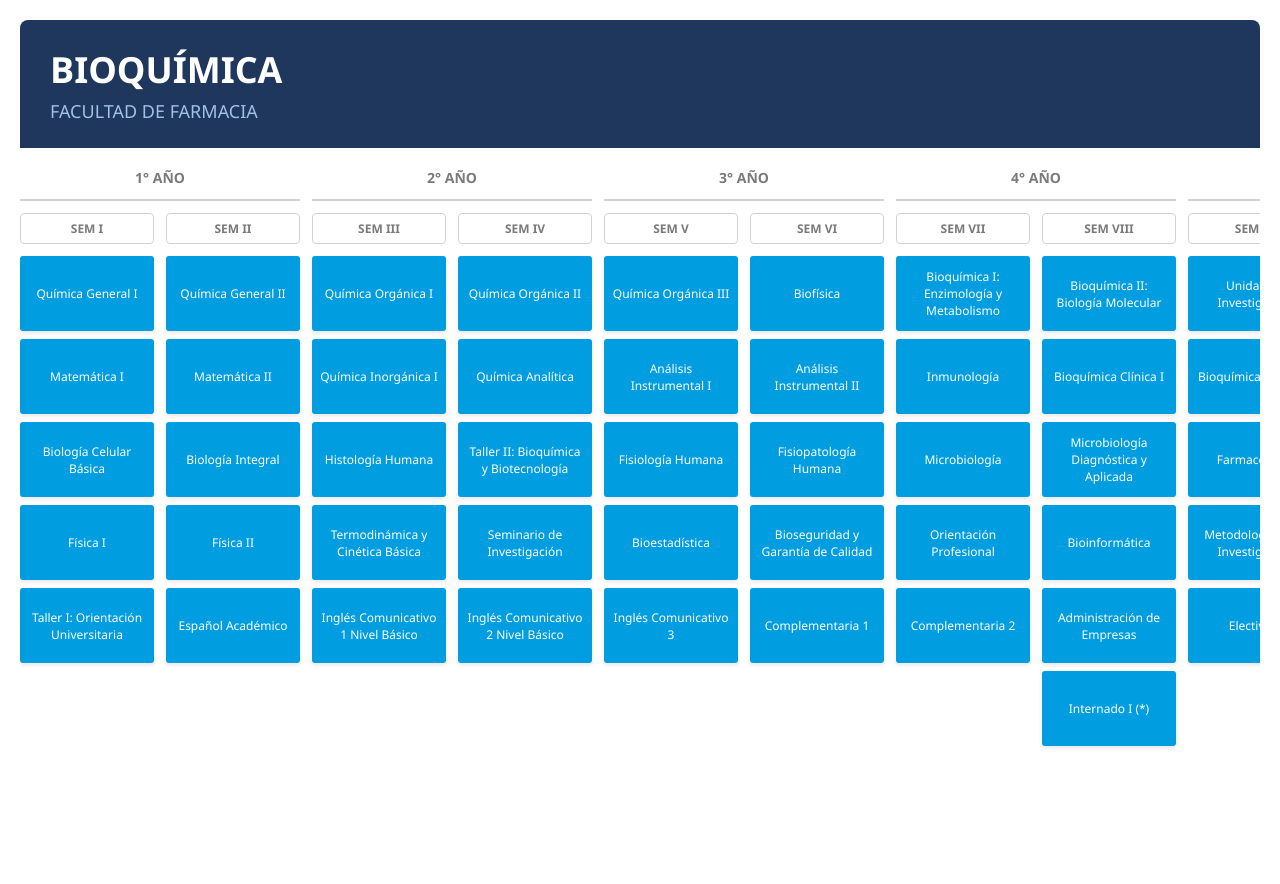
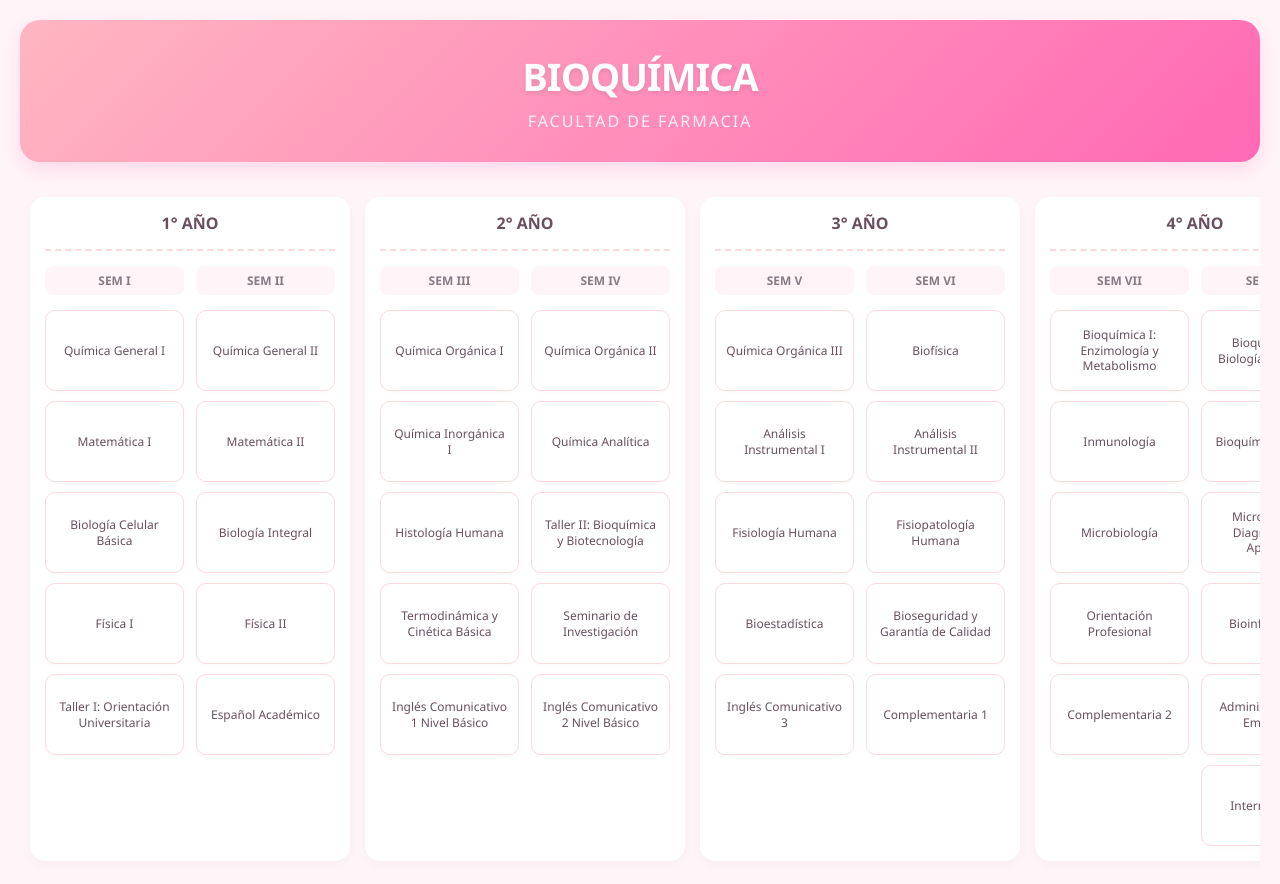
Before and after one commit to crizcar/malla-interactiva, a plain HTML site: page index.html in a window 1280 px wide. Before the commit the page ends 800 px from the top, so only its background shows below. Drawn offline with Linux system fonts and the light colour scheme.

Commit message:
Update style.css

```diff
--- a/style.css
+++ b/style.css
@@ -1,34 +1,185 @@
 :root {
-    --udec-dark: #1F375D;
-    --udec-light: #009DE0;
-    --text-gray: #7A7A7A;
-    --border-color: #D1D1D1;
+    /* Paleta Pink Aesthetic & Moderna */
+    --bg-color: #FFF5F8; /* Fondo rosado muy pálido */
+    --header-gradient: linear-gradient(135deg, #FFB6C1 0%, #FF69B4 100%); /* Degradado cabecera */
+    --header-text: #FFFFFF;
+
+    /* Colores base de los ramos (Inactivos/Normales) */
+    --card-bg: #FFFFFF;
+    --card-border: #FADADD; /* Rosa pálido suave */
+    --text-main: #6A4F5F; /* Gris malva oscuro para legibilidad */
+
+    /* Colores de Interactividad (Al hacer clic) */
+    --active-pink: #FF1493; /* DeepPink para el ramo seleccionado */
+    --active-text: #FFFFFF;
+
+    --pre-bg: #FFEBEE; /* Rojo/Rosa muy suave para requisitos */
+    --pre-border: #EF9A9A; /* Borde requisito */
+    --pre-text: #B71C1C;
+
+    --abre-bg: #E8F5E9; /* Menta/Verde muy suave para lo que abre */
+    --abre-border: #A5D6A7; /* Borde abre */
+    --abre-text: #1B5E20;
+
+    --text-gray: #8A7A85; /* Gris rosado para títulos secundarios */
 }
 
-body { font-family: 'Segoe UI', sans-serif; margin: 0; padding: 20px; background-color: #FFFFFF; }
+/* General y Scrollbar Estilizada */
+body {
+    font-family: 'Poppins', 'Segoe UI', sans-serif; /* Font más moderna si está disponible */
+    margin: 0;
+    padding: 20px;
+    background-color: var(--bg-color);
+    color: var(--text-main);
+    overflow-x: hidden;
+}
 
-.header { background-color: var(--udec-dark); color: white; padding: 25px 30px; border-radius: 8px 8px 0 0; margin-bottom: 20px; }
-.header h1 { margin: 0; font-size: 36px; font-weight: 800; }
-.header p { margin: 5px 0 0 0; font-size: 18px; font-weight: 300; color: #A0C1E9; }
+::-webkit-scrollbar { height: 10px; }
+::-webkit-scrollbar-track { background: var(--bg-color); }
+::-webkit-scrollbar-thumb { background: var(--light-pink); border-radius: 10px; }
+::-webkit-scrollbar-thumb:hover { background: #FF99CC; }
 
-.malla { display: flex; gap: 12px; overflow-x: auto; padding-bottom: 20px; }
-.año { flex: 0 0 280px; display: flex; flex-direction: column; }
-.año-titulo { text-align: center; color: var(--text-gray); font-size: 14px; font-weight: 600; padding-bottom: 12px; margin-bottom: 12px; border-bottom: 2px solid var(--border-color); }
+/* Cabecera Aesthetic */
+.header {
+    background: var(--header-gradient);
+    color: var(--header-text);
+    padding: 30px 40px;
+    border-radius: 20px; /* Bordes muy redondeados */
+    margin-bottom: 25px;
+    box-shadow: 0 8px 20px rgba(255, 105, 180, 0.2); /* Sombra rosada difusa */
+    text-align: center;
+}
+.header h1 {
+    margin: 0;
+    font-size: 38px;
+    font-weight: 800;
+    letter-spacing: -1px;
+    text-shadow: 0 2px 4px rgba(0,0,0,0.1);
+}
+.header p {
+    margin: 8px 0 0 0;
+    font-size: 16px;
+    font-weight: 400;
+    color: #FFF0F5;
+    text-transform: uppercase;
+    letter-spacing: 2px;
+}
 
+/* Contenedor de la Malla */
+.malla {
+    display: flex;
+    gap: 15px;
+    overflow-x: auto;
+    padding: 10px 10px 30px 10px;
+}
+
+/* Columnas de Año */
+.año {
+    flex: 0 0 290px;
+    display: flex;
+    flex-direction: column;
+    background: #FFFFFF;
+    padding: 15px;
+    border-radius: 15px;
+    box-shadow: 0 4px 12px rgba(0,0,0,0.03);
+}
+.año-titulo {
+    text-align: center;
+    color: var(--main-pink);
+    font-size: 16px;
+    font-weight: 700;
+    padding-bottom: 15px;
+    margin-bottom: 15px;
+    border-bottom: 2px dashed var(--card-border); /* Línea discontinua aesthetic */
+}
+
+/* Semestres */
 .semestres-container { display: flex; gap: 12px; height: 100%; }
-.semestre { flex: 1; display: flex; flex-direction: column; gap: 8px; }
-.sem-titulo { text-align: center; color: var(--text-gray); font-size: 12px; font-weight: 600; padding: 6px; border: 1px solid var(--border-color); border-radius: 4px; margin-bottom: 4px; }
+.semestre { flex: 1; display: flex; flex-direction: column; gap: 10px; }
+.sem-titulo {
+    text-align: center;
+    color: var(--text-gray);
+    font-size: 12px;
+    font-weight: 600;
+    padding: 6px;
+    background-color: var(--bg-color);
+    border-radius: 8px;
+    margin-bottom: 5px;
+}
 
-.ramo { background-color: var(--udec-light); color: white; font-size: 12px; font-weight: 500; text-align: center; padding: 10px 8px; border-radius: 3px; display: flex; align-items: center; justify-content: center; min-height: 55px; cursor: pointer; transition: all 0.2s ease; box-shadow: 0 2px 4px rgba(0,0,0,0.1); user-select: none;}
-.ramo:hover { transform: translateY(-2px); box-shadow: 0 4px 8px rgba(0,0,0,0.15); }
+/* Tarjetas de Ramo (Aesthetic Style) */
+.ramo {
+    background-color: var(--card-bg);
+    color: var(--text-main);
+    font-size: 12px;
+    font-weight: 500;
+    text-align: center;
+    padding: 12px 10px;
+    border-radius: 10px; /* Bordes suaves */
+    border: 1px solid var(--card-border);
+    display: flex;
+    align-items: center;
+    justify-content: center;
+    min-height: 55px;
+    cursor: pointer;
+    transition: all 0.3s ease; /* Transición suave */
+    box-shadow: 0 2px 5px rgba(0,0,0,0.02);
+    user-select: none;
+    line-height: 1.3;
+}
 
-.año-6 { flex: 0 0 280px; }
+/* Hover Effect: Moderno y suave */
+.ramo:hover {
+    transform: translateY(-3px) scale(1.02);
+    background-color: #FFF0F5; /* LavenderBlush al pasar el mouse */
+    border-color: #FFB6C1;
+    box-shadow: 0 5px 15px rgba(255, 105, 180, 0.15);
+}
+
+/* Ajustes para Año 6 */
+.año-6 { flex: 0 0 290px; }
 .semestres-header-doble { display: flex; gap: 12px; margin-bottom: 4px; }
 .semestres-header-doble .sem-titulo { flex: 1; margin-bottom: 0; }
-.semestre-doble { display: flex; flex-direction: column; gap: 8px; }
+.semestre-doble { display: flex; flex-direction: column; gap: 10px; }
 
-/* CLASES DE INTERACTIVIDAD */
-.ramo.inactivo { opacity: 0.3; filter: grayscale(80%); pointer-events: none; }
-.ramo.activo { background-color: #E28F22; transform: scale(1.05); box-shadow: 0 4px 10px rgba(0,0,0,0.3); z-index: 10; font-weight: 700; }
-.ramo.prerrequisito { background-color: #D32F2F; border-left: 5px solid #9A0007; opacity: 1; filter: grayscale(0%); pointer-events: none;}
-.ramo.abre { background-color: #388E3C; border-left: 5px solid #005005; opacity: 1; filter: grayscale(0%); pointer-events: none;}
+/* =========================================
+   CLASES DE INTERACTIVIDAD (Pink Edition)
+   ========================================= */
+
+/* Ramos no relacionados: Se apagan suavemente */
+.ramo.inactivo {
+    opacity: 0.2;
+    filter: grayscale(100%) blur(0.5px); /* Efecto blur suave */
+    pointer-events: none;
+}
+
+/* Ramo Seleccionado: Pink vibrante */
+.ramo.activo {
+    background: var(--active-pink);
+    color: var(--active-text);
+    border-color: var(--active-pink);
+    transform: scale(1.05);
+    box-shadow: 0 8px 25px rgba(255, 20, 147, 0.4);
+    z-index: 10;
+    font-weight: 700;
+}
+
+/* Prerrequisitos: Rojo pastel suave */
+.ramo.prerrequisito {
+    background-color: var(--pre-bg);
+    color: var(--pre-text);
+    border: 2px solid var(--pre-border);
+    opacity: 1;
+    filter: grayscale(0%);
+    pointer-events: none;
+}
+
+/* Ramos que abre: Verde menta pastel suave */
+.ramo.abre {
+    background-color: var(--abre-bg);
+    color: var(--abre-text);
+    border: 2px solid var(--abre-border);
+    opacity: 1;
+    filter: grayscale(0%);
+    pointer-events: none;
+}
```
